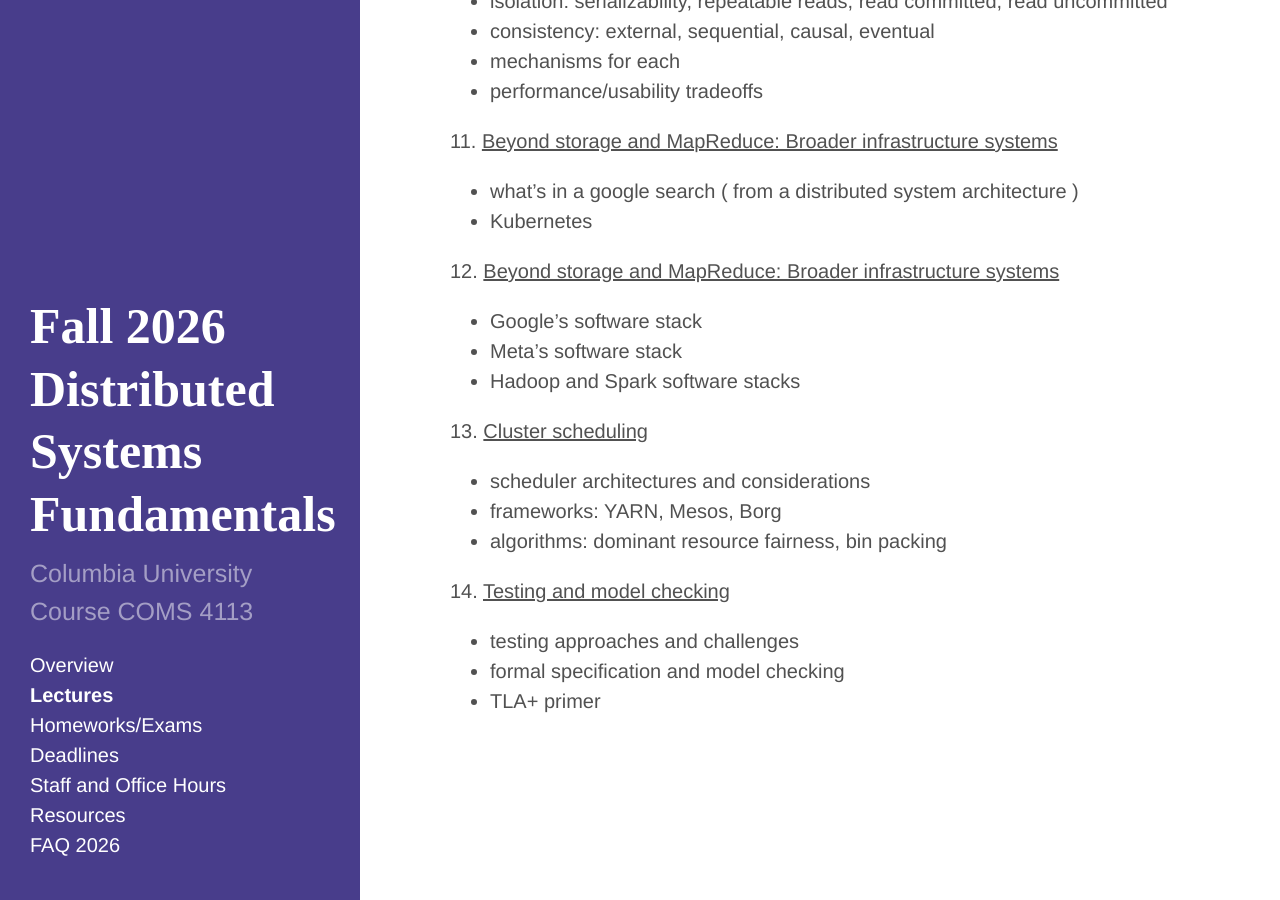
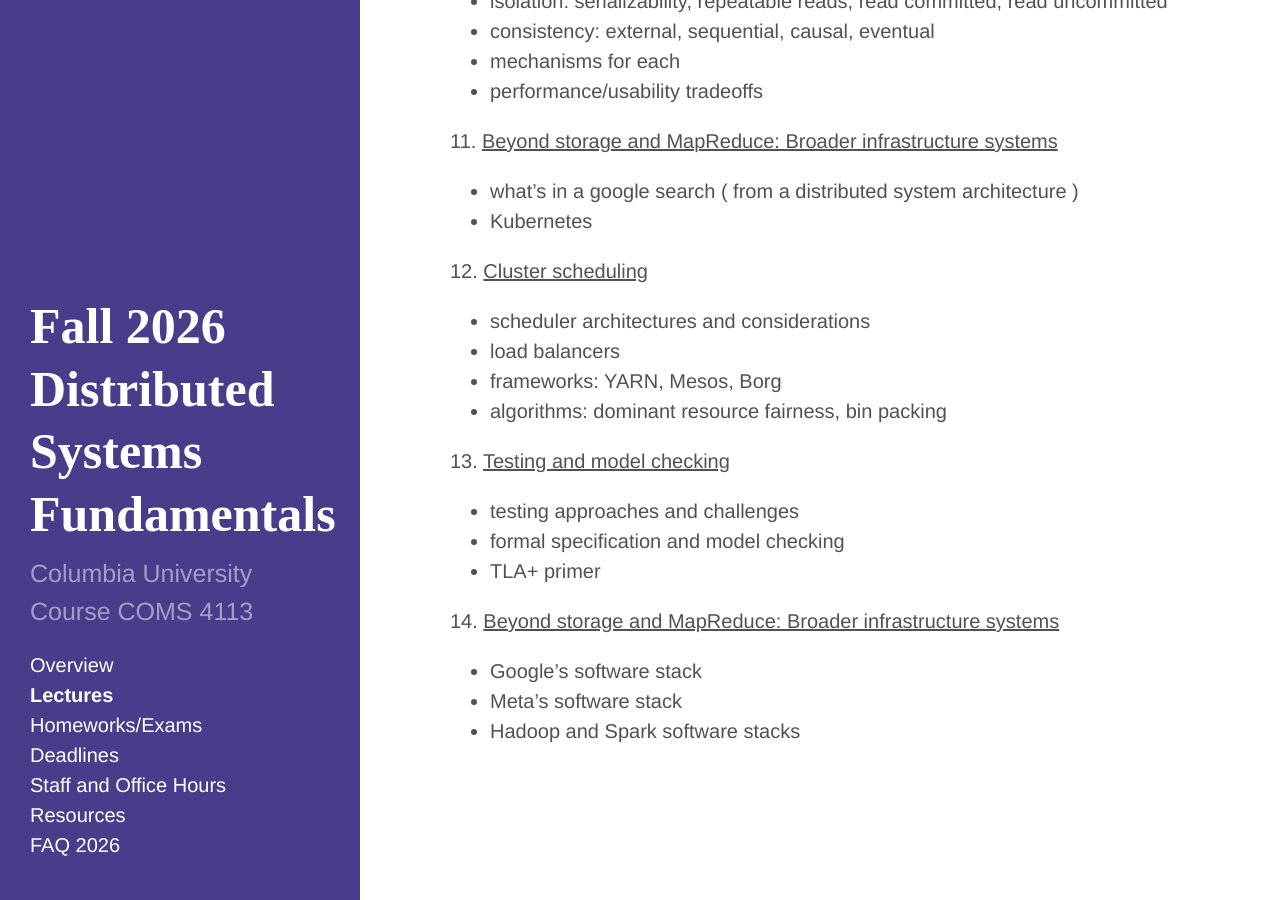
Before and after one commit to frankeh/cu-ds1-2026-fall, a Jekyll site: the page built from 01-lectures.md, in a window 1280 px wide and 900 px high, scrolled down 1944 px. Built offline with Jekyll 4.4.1, drawn with Linux system fonts in a browser that asks for light colours.

Commit message:
lecture order again

```diff
--- a/01-lectures.md
+++ b/01-lectures.md
@@ -68,19 +68,20 @@ Lecture notes are linked as they become available.
    * what's in a google search ( from a distributed system architecture )
    * Kubernetes
 
-12\. [Beyond storage and MapReduce: Broader infrastructure systems]({{ site.baseurl }}/lectures/12-large-scale-software-stacks.pdf)
+12\. [Cluster scheduling]({{ site.baseurl }}/lectures/12-scheduling.pdf)
+   * scheduler architectures and considerations
+   * load balancers
+   * frameworks: YARN, Mesos, Borg
+   * algorithms: dominant resource fairness, bin packing
+
+13\. [Testing and model checking]({{ site.baseurl }}/lectures/13-testing-model-checking.pdf)
+   * testing approaches and challenges
+   * formal specification and model checking
+   * TLA+ primer
+
+14\. [Beyond storage and MapReduce: Broader infrastructure systems]({{ site.baseurl }}/lectures/12-large-scale-software-stacks.pdf)
    * Google's software stack
    * Meta's software stack
    * Hadoop and Spark software stacks
 
-13\. [Cluster scheduling]({{ site.baseurl }}/lectures/13-scheduling.pdf)
-   * scheduler architectures and considerations
-   * frameworks: YARN, Mesos, Borg
-   * algorithms: dominant resource fairness, bin packing
-
-14\. [Testing and model checking]({{ site.baseurl }}/lectures/14-testing-model-checking.pdf)
-   * testing approaches and challenges
-   * formal specification and model checking
-   * TLA+ primer
-
 [//]: #  14. [Security and Byzantine fault tolerance]({{ site.baseurl }}/lectures/14-bft.pdf)
```
